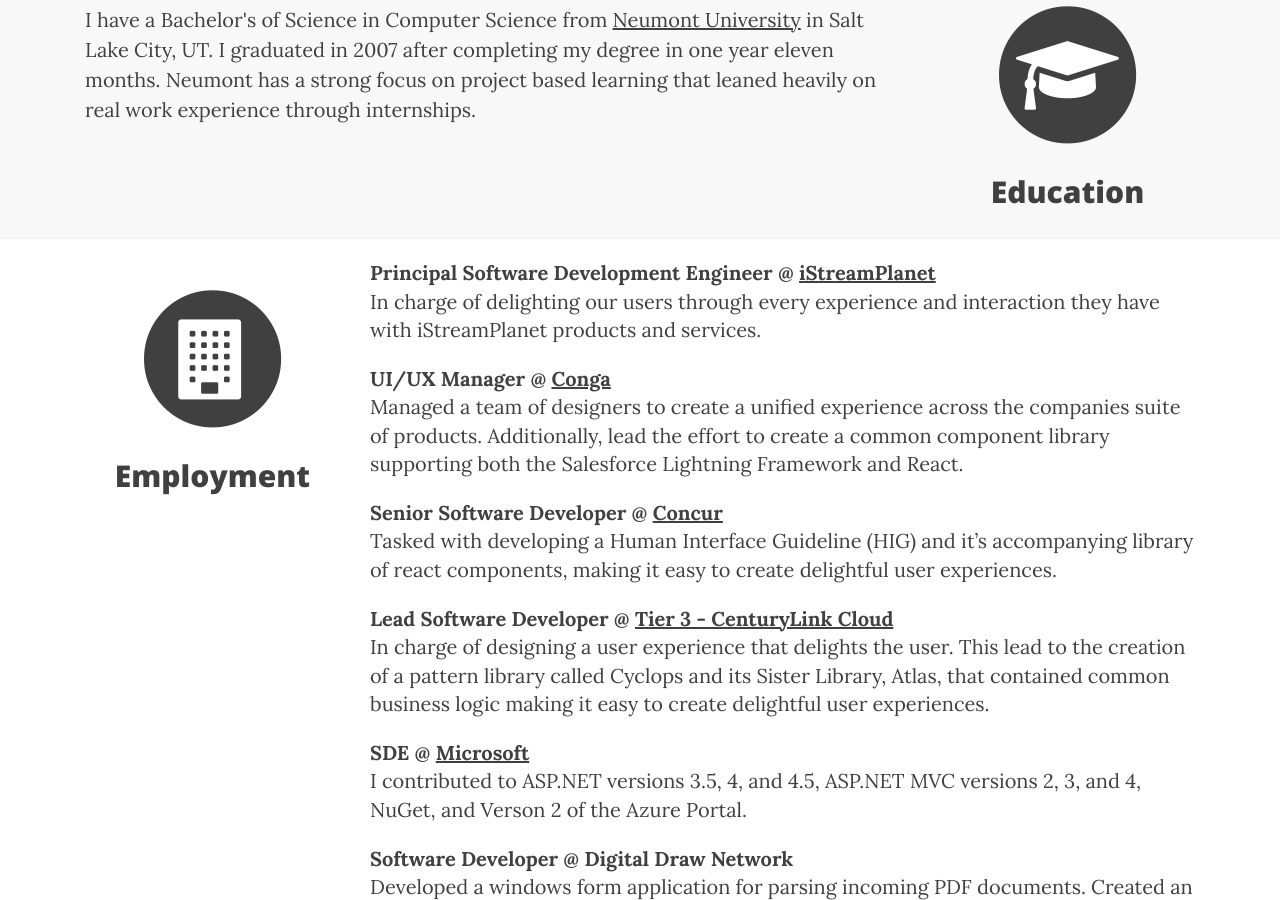
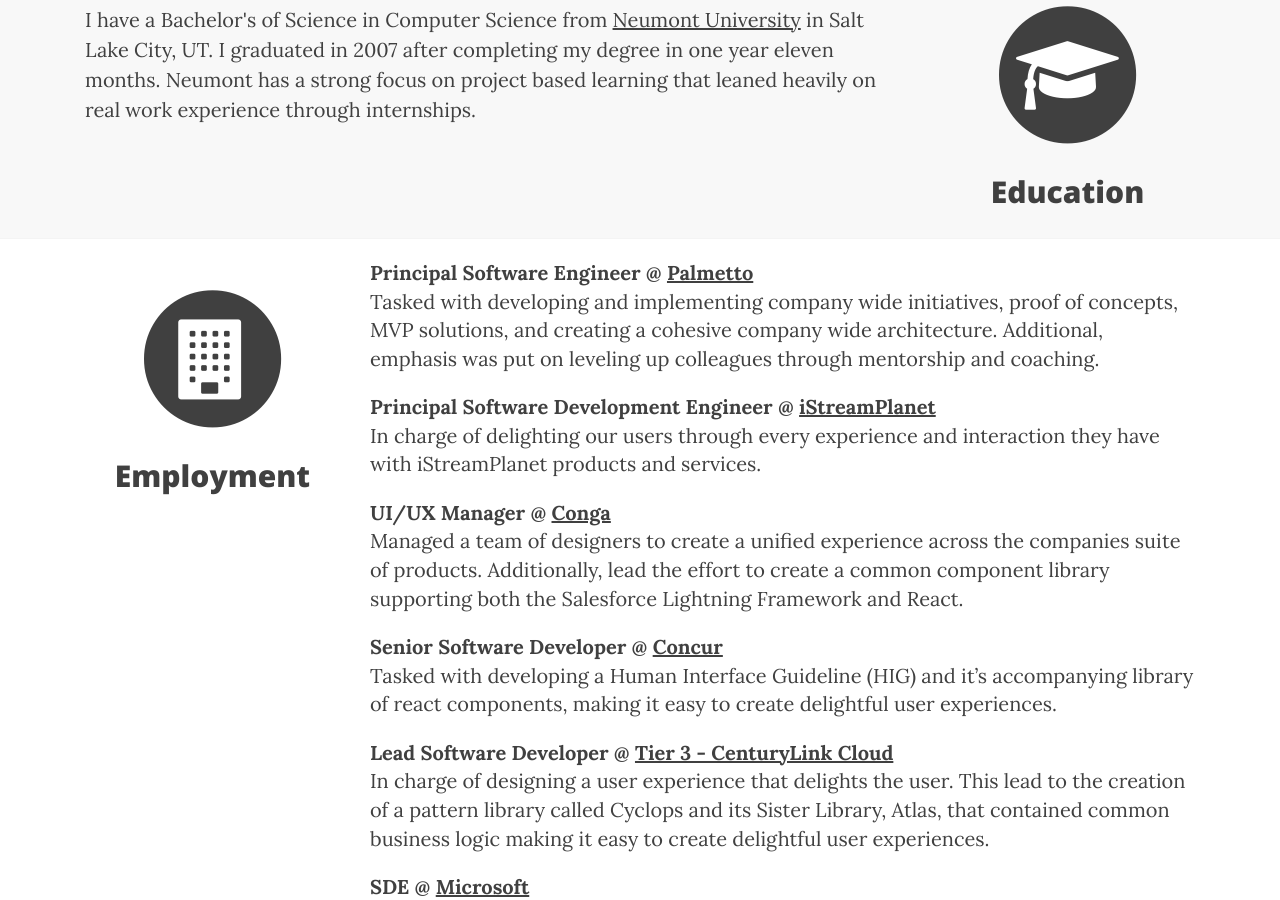
Before and after one commit to osbornm/osbornm.github.io, a Jekyll site: the page built from cv.html, in a window 1280 px wide and 900 px high, scrolled down 1065 px. Built offline with Jekyll 4.4.1, drawn with Linux system fonts in a browser that asks for light colours; nearby versions of some CDN libraries.

Commit message:
feat: add palmetto to cv

```diff
--- a/cv.html
+++ b/cv.html
@@ -75,6 +75,8 @@
     </div>
     <div class="col-md-9">
         <dl>
+          <dt>Principal Software Engineer @ <a href="https://www.palmetto.com">Palmetto</a></dt>
+          <dd>Tasked with developing and implementing company wide initiatives, proof of concepts, MVP solutions, and creating a cohesive company wide architecture. Additional, emphasis was put on leveling up colleagues through mentorship and coaching.</dd>
           <dt>Principal Software Development Engineer @ <a href="https://www.istreamplanet.com/">iStreamPlanet</a></dt>
           <dd>In charge of delighting our users through every experience and interaction they have with iStreamPlanet products and services.</dd>
           <dt>UI/UX Manager @ <a href="https://getconga.com">Conga</a></dt>
```
